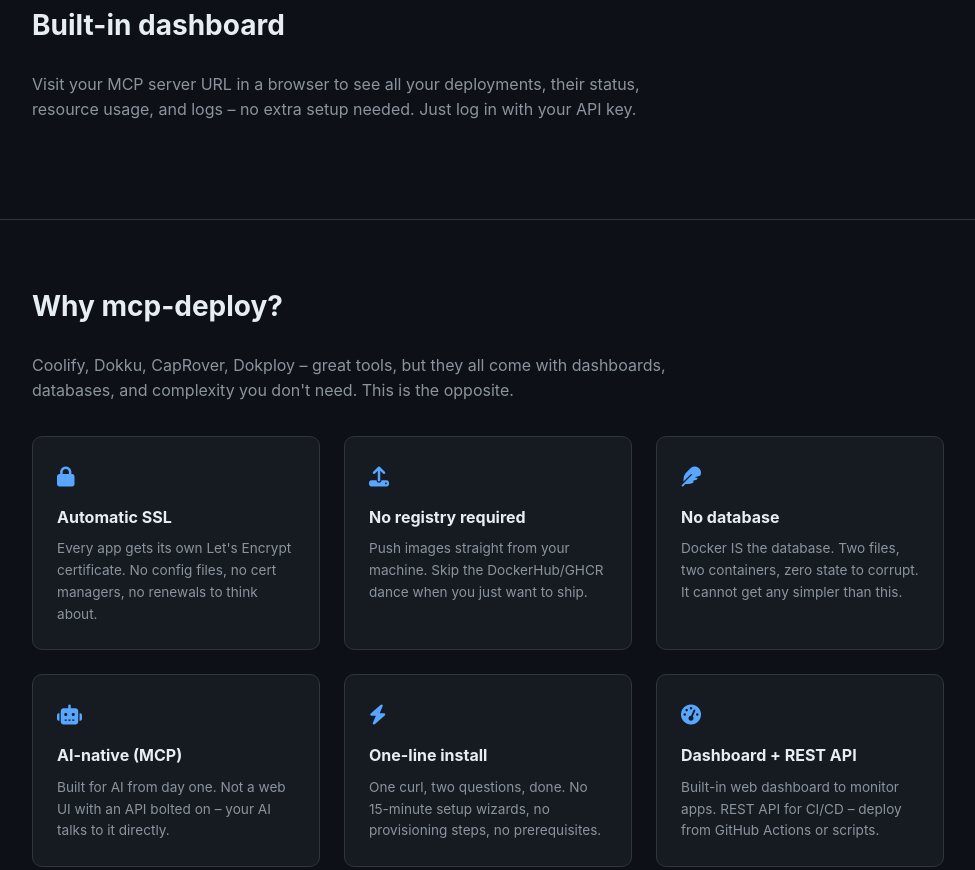
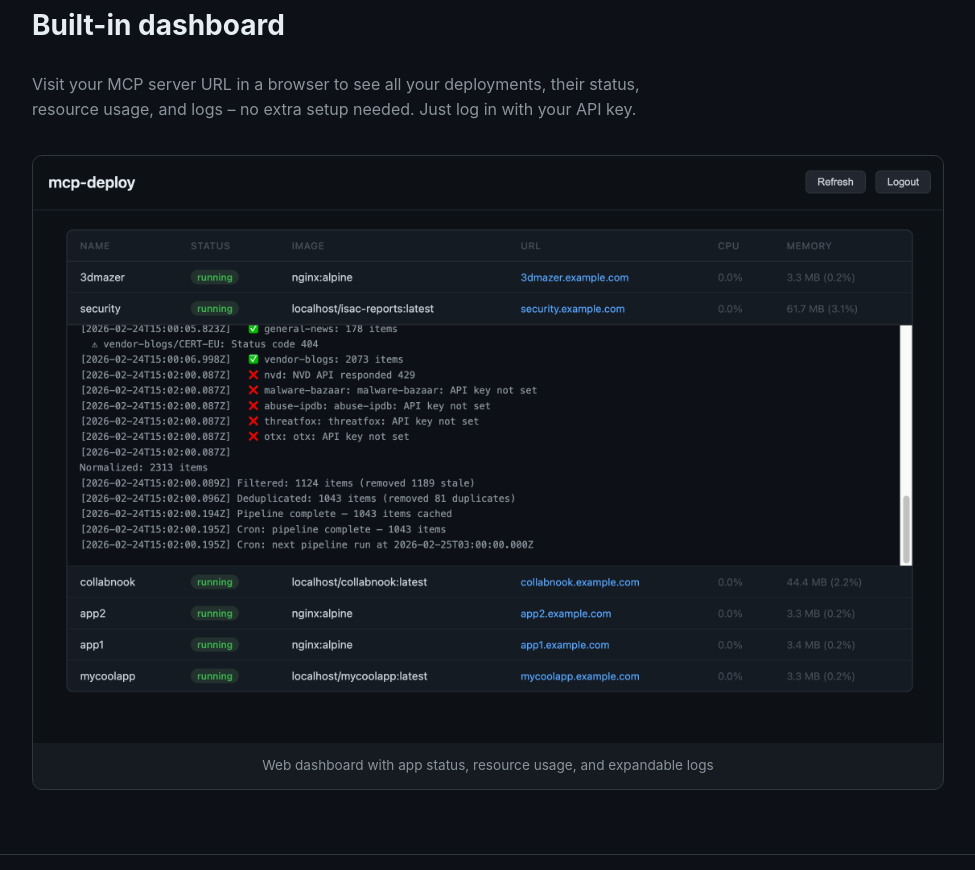
Before and after one commit to ddalcu/mcp-deploy, a plain HTML site: page docs/index.html in a window 1280 px wide. Shown: the part 5610-6480 px from the top of the page, without its empty margins (152-1127 px from the left). Drawn offline with nearby package versions, Linux system fonts and the light colour scheme.

Commit message:
documentation update, add arm64 docker builds

```diff
--- a/docs/index.html
+++ b/docs/index.html
@@ -709,6 +709,10 @@
     <div class="container">
       <h2 class="section-title">Built-in dashboard</h2>
       <p class="section-subtitle">Visit your MCP server URL in a browser to see all your deployments, their status, resource usage, and logs &ndash; no extra setup needed. Just log in with your API key.</p>
+      <figure class="screenshot">
+        <img src="screenshot.png" alt="Web dashboard showing deployed apps with status, logs, and resource usage" loading="lazy">
+        <figcaption class="screenshot-caption">Web dashboard with app status, resource usage, and expandable logs</figcaption>
+      </figure>
     </div>
   </section>
 
```
Also changed, not shown: .github/workflows/publish.yml, README.md, docs/screenshot.png (added).
